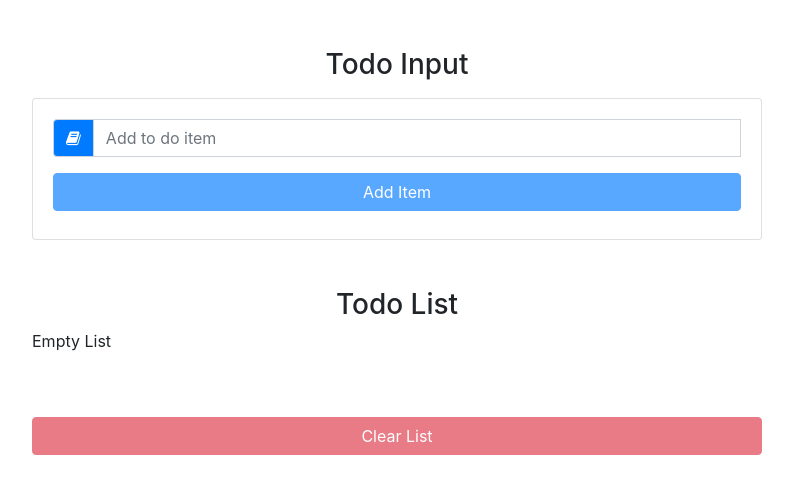
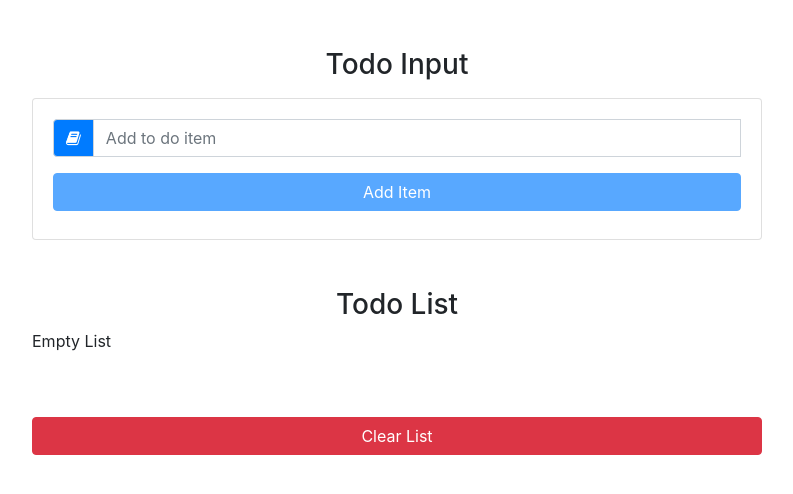
Before and after one commit to TheShahriyar/Todo-list-React, a React (Create React App) app: page / in a window 1280 px wide. Shown: the top 494 px of the page, without its empty margins (243-1036 px from the left). Built offline with nearby package versions, Linux system fonts and the light colour scheme.

Commit message:
Bug fixed

```diff
--- a/src/components/TodoList.jsx
+++ b/src/components/TodoList.jsx
@@ -23,7 +23,6 @@ export default class TodoList extends Component {
         </ul>
         <button
           type="button"
-          disabled={items ? true : false}
           className="btn btn-danger btn-block mt-5"
           onClick={clearList}
         >
```
